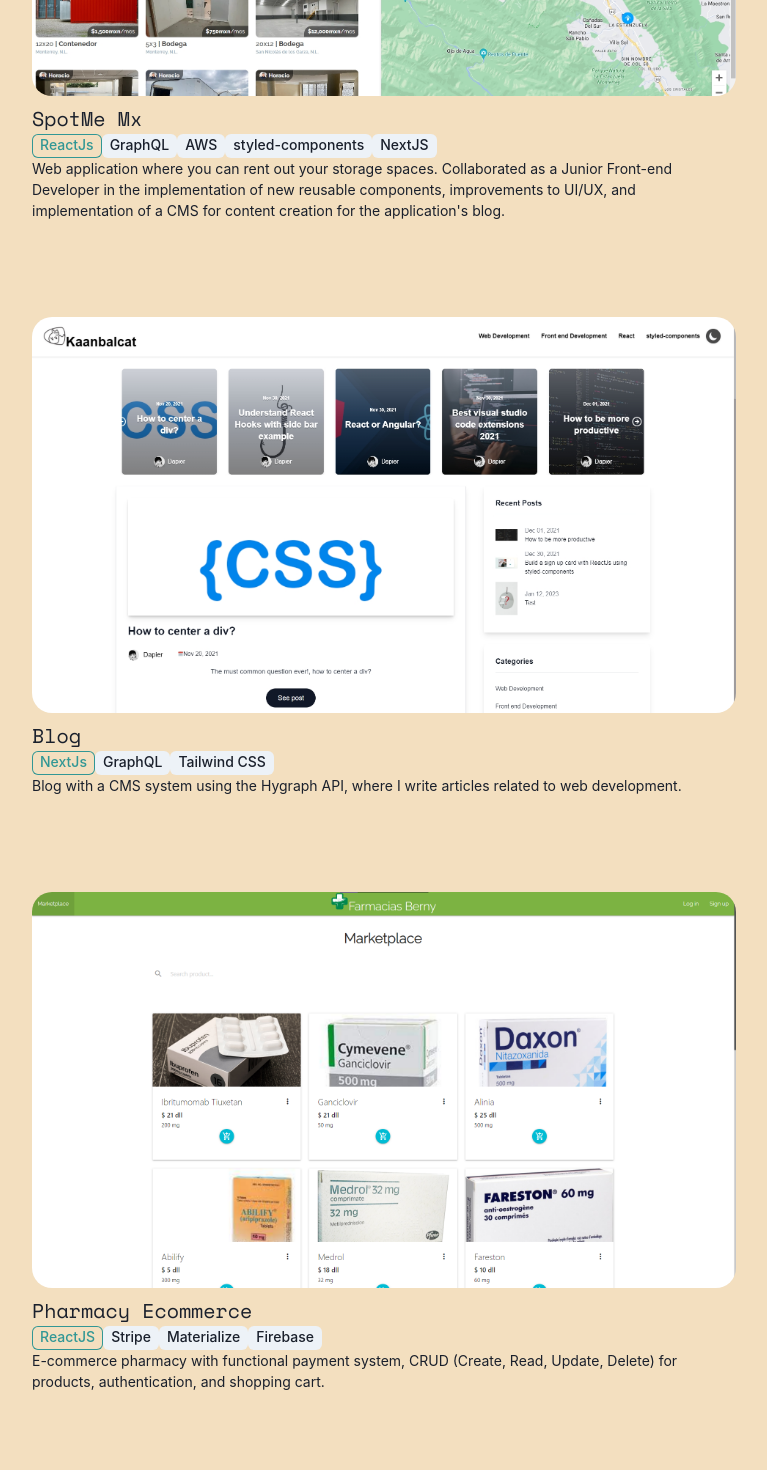
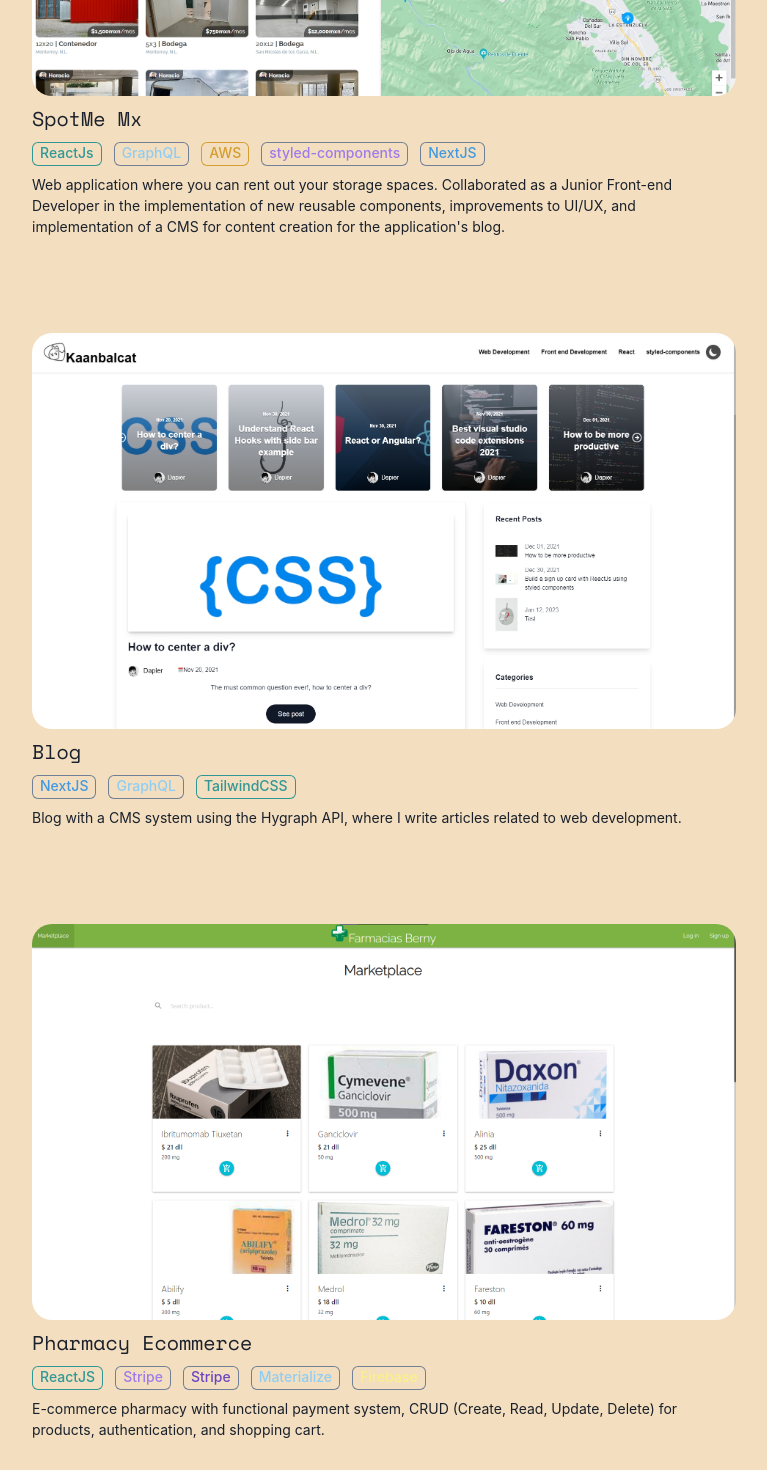
Before and after one commit to Dapier/portfolio-threejs, a Next.js app: page /works in a window 1280 px wide. Shown: the part 460-1930 px from the top of the page, without its empty margins (256-1023 px from the left). Built offline with nearby package versions, Linux system fonts and the light colour scheme.

Commit message:
fixing build bugs

```diff
--- a/pages/_app.tsx
+++ b/pages/_app.tsx
@@ -4,8 +4,9 @@
 import Fonts from '../src/components/fonts.js'
 import { AnimatePresence } from 'framer-motion'
 import { motion } from 'framer-motion'
+import { AppProps } from 'next/app'
 
-const App = ({ Component, pageProps, router }: any) => {
+const App = ({ Component, pageProps, router }: AppProps) => {
   return (
     <ChakraProvider theme={theme}>
       <Fonts />
--- a/pages/index.tsx
+++ b/pages/index.tsx
@@ -65,13 +65,15 @@
               problem-solving and troubleshooting along with ensuring compliance
               to high-quality standards.
             </Paragraph>
-            <Box align="center" my={4}>
+            <Center w={'full'} my={4}>
+              <Box>
                 <Link href="/works" passHref legacyBehavior>
                   <Button rightIcon={<ChevronRightIcon />} colorScheme="purple">
                     My Portfolio
                   </Button>
                 </Link>
               </Box>
+            </Center>
           </Section>
           <Section>
             <Experience />
--- a/pages/works.tsx
+++ b/pages/works.tsx
@@ -1,10 +1,10 @@
-import { Container, Heading, SimpleGrid, Tag } from '@chakra-ui/react'
+import { Container, HStack, Heading, SimpleGrid, Tag } from '@chakra-ui/react'
 import { WorkGridItem } from '../src/components/common/grid-items'
 import Section from '../src/components/Section'
 import Layout from '../src/components/layouts/article'
 // Projects SS
 
-import pocketClinic from '../public/images/pocketclinic.jpeg'
+import pocketClinic from './../public/images/pocketclinic.jpeg'
 import spotme from '../public/images/spotme.jpg'
 import kaanbalcatBlog from '../public/images/blog.jpg'
 import pharmacyEcommerce from '../public/images/ecommerce.png'
@@ -24,14 +24,23 @@
               title={'SpotMe Mx'}
               thumbnail={spotme}
             >
+              <HStack spacing={3} my={2}>
                 <Tag variant={'outline'} colorScheme="teal">
                   ReactJs
                 </Tag>
-              <Tag>GraphQL</Tag>
-              <Tag>AWS</Tag>
-              <Tag>styled-components</Tag>
-              <Tag>NextJS</Tag>
-              <br />
+                <Tag variant={'outline'} color={'blue.200'}>
+                  GraphQL
+                </Tag>
+                <Tag variant={'outline'} colorScheme="yellow">
+                  AWS
+                </Tag>
+                <Tag variant={'outline'} color="purple.400">
+                  styled-components
+                </Tag>
+                <Tag variant={'outline'} color="blue.400">
+                  NextJS
+                </Tag>
+              </HStack>
               Web application where you can rent out your storage spaces.
               Collaborated as a Junior Front-end Developer in the implementation
               of new reusable components, improvements to UI/UX, and
@@ -46,12 +55,17 @@
               title={'Blog'}
               thumbnail={kaanbalcatBlog}
             >
+              <HStack spacing={3} my={2}>
+                <Tag variant={'outline'} color="blue.400">
+                  NextJS
+                </Tag>
+                <Tag variant={'outline'} color={'blue.200'}>
+                  GraphQL
+                </Tag>
                 <Tag variant={'outline'} colorScheme="teal">
-                NextJs
+                  TailwindCSS
                 </Tag>
-              <Tag>GraphQL</Tag>
-              <Tag>Tailwind CSS</Tag>
-              <br />
+              </HStack>
               Blog with a CMS system using the Hygraph API, where I write
               articles related to web development.
             </WorkGridItem>
@@ -63,13 +77,23 @@
               title={'Pharmacy Ecommerce'}
               thumbnail={pharmacyEcommerce}
             >
+              <HStack spacing={3} my={2}>
                 <Tag variant={'outline'} colorScheme="teal">
                   ReactJS
                 </Tag>
-              <Tag>Stripe</Tag>
-              <Tag>Materialize </Tag>
-              <Tag>Firebase </Tag>
-              <br />
+                <Tag variant={'outline'} color="purple.400">
+                  Stripe
+                </Tag>
+                <Tag variant={'outline'} color="purple.600">
+                  Stripe
+                </Tag>
+                <Tag variant={'outline'} color="blue.200">
+                  Materialize
+                </Tag>
+                <Tag variant={'outline'} color="yellow.200">
+                  Firebase
+                </Tag>
+              </HStack>
               E-commerce pharmacy with functional payment system, CRUD (Create,
               Read, Update, Delete) for products, authentication, and shopping
               cart.
@@ -82,11 +106,14 @@
               title={'Clinic App - Kotilin'}
               thumbnail={pocketClinic}
             >
+              <HStack spacing={3} my={2}>
                 <Tag variant={'outline'} colorScheme="teal">
                   Kotlin
                 </Tag>
-              <Tag>Firebase</Tag>
-              <br />
+                <Tag variant={'outline'} color="yellow.200">
+                  Firebase
+                </Tag>
+              </HStack>
               Application developed as a final project for university with a
               messaging and reservation system to streamline the appointment
               process of a clinic.
@@ -99,11 +126,14 @@
               title={'Website Minimalist'}
               thumbnail={website}
             >
+              <HStack spacing={3} my={2}>
                 <Tag variant={'outline'} colorScheme="teal">
                   ReactJS
                 </Tag>
-              <Tag>styled-components</Tag>
-              <br />
+                <Tag variant={'outline'} color="purple.400">
+                  styled-components
+                </Tag>
+              </HStack>
               Minimalistic landing page-style website.
             </WorkGridItem>
           </Section>
--- a/src/components/Navbar/index.tsx
+++ b/src/components/Navbar/index.tsx
@@ -36,7 +36,7 @@
   )
 }
 
-const Navbar = props => {
+const Navbar = (props: any) => {
   const { path } = props
 
   return (
@@ -58,7 +58,7 @@
         justifyContent="center"
         alignItems="center"
       >
-        <Flex align="center" mr={5} flex={1}>
+        <Flex alignItems="center" mr={5} flex={1}>
           <Heading as="h1" size="lg">
             <Logo />
           </Heading>
@@ -84,7 +84,7 @@
             Contact Me
           </LinkItem>
         </Stack>
-        <Box flex={1} align={'right'} pr={4}>
+        <Box flex={1} alignItems={'right'} pr={4}>
           <ThemeToggleBtn />
           <Box ml={2} display={{ base: 'inline-block', md: 'none' }}>
             <Menu>
--- a/tsconfig.json
+++ b/tsconfig.json
@@ -8,6 +8,7 @@
     "allowJs": true,
     "skipLibCheck": true,
     "strict": true,
+    "strictNullChecks": true  ,
     "forceConsistentCasingInFileNames": true,
     "noEmit": true,
     "incremental": true,
```
Also changed, not shown: pages/404.tsx (+4 -3 lines), pages/contact.tsx (+12 -40 lines), src/components/Model/index.tsx (+16 -3 lines), src/components/NotFoundModel/index.tsx (+9 -3 lines), 2 other files (tests, documents, lock files or other folders). Lines whose indentation alone changed are shown as unchanged.
